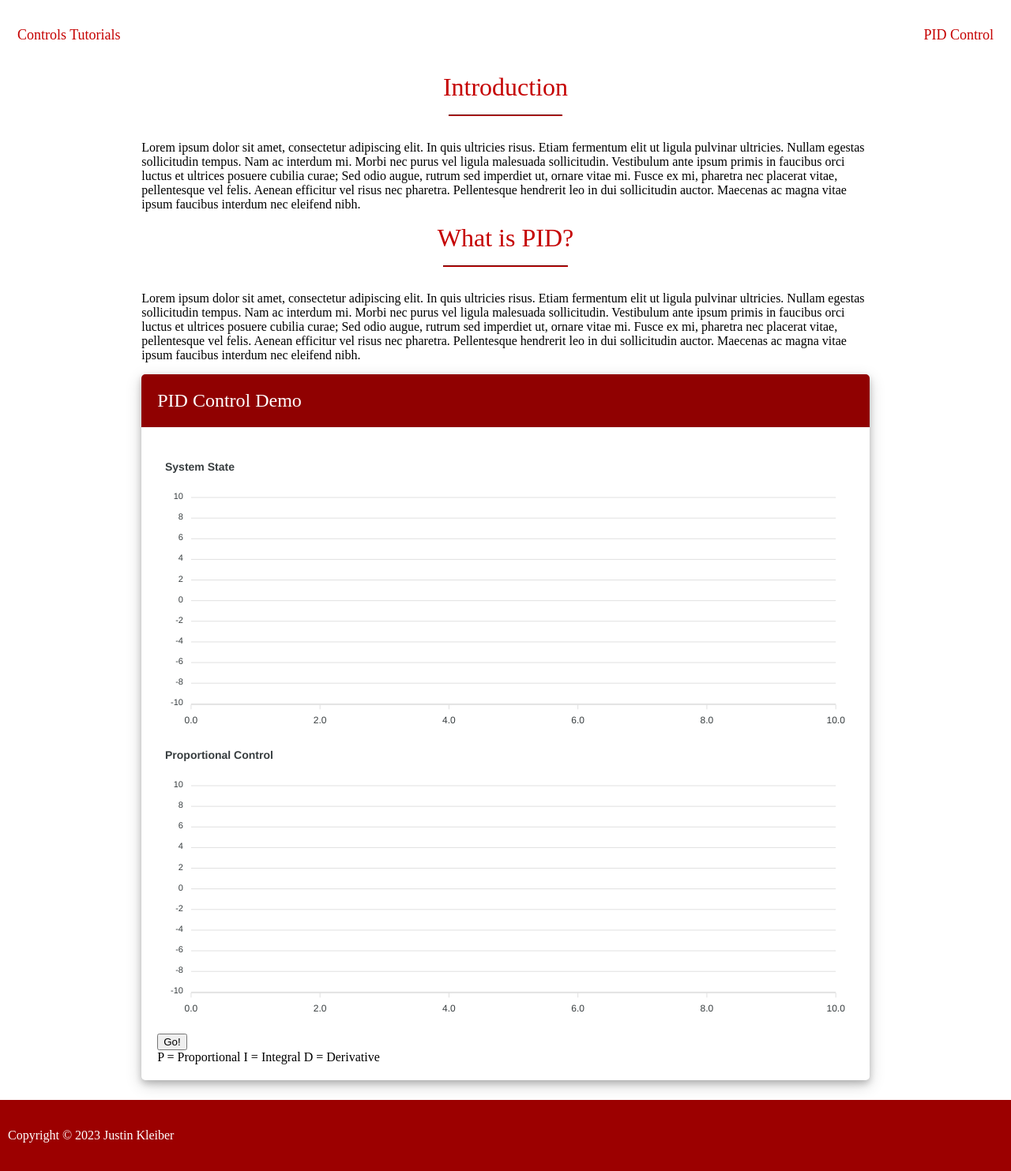
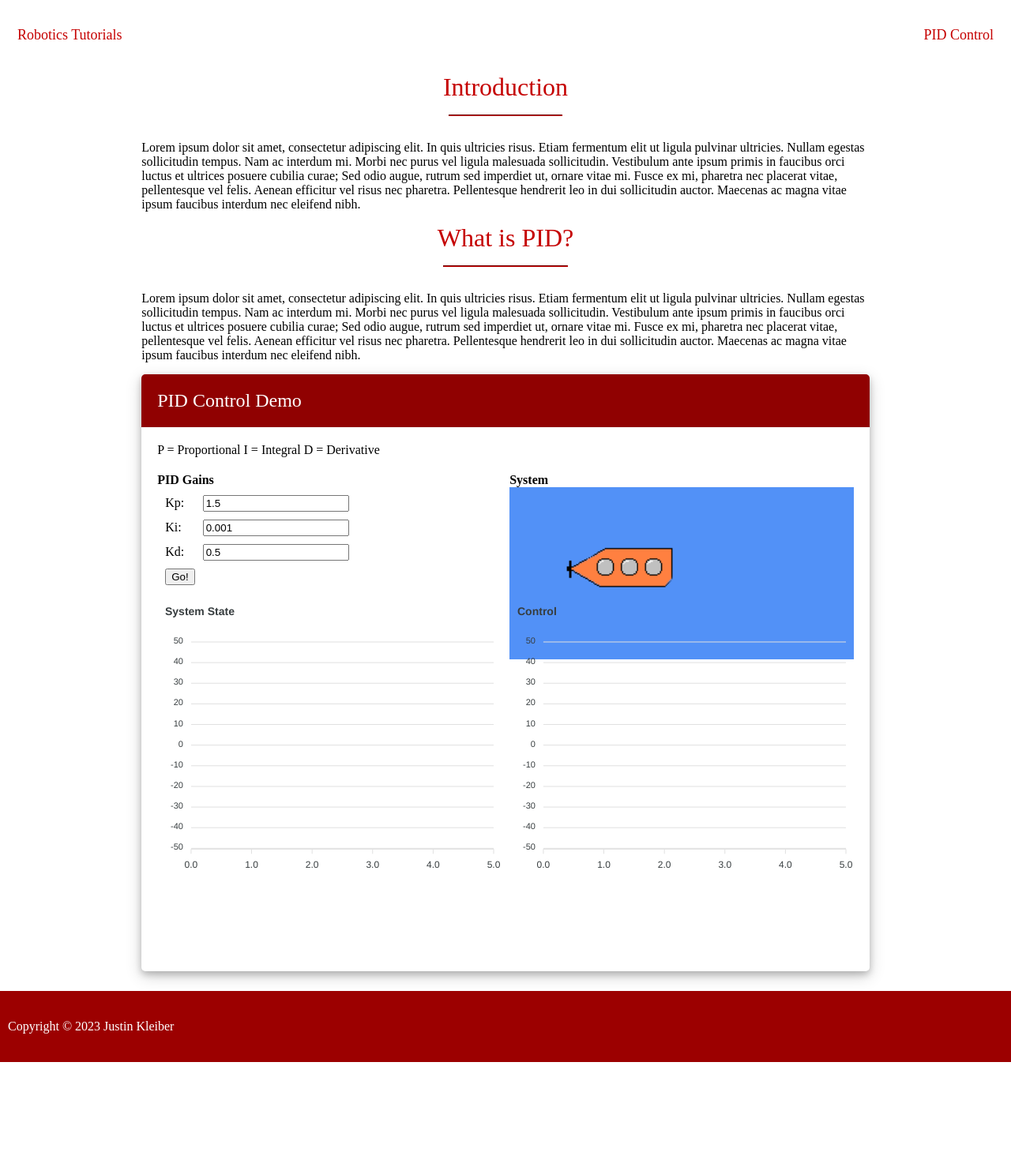
Before and after one commit to jkleiber/controls-tutorials, a Flask app: page /pid-control.html in a window 1280 px wide. Shown: the whole page at 79% size. After the commit the page ends 1345 px from the top, so only its background shows below. Run offline with Flask 2, Linux system fonts and the light colour scheme; some libraries are stand-ins or nearby versions; some web fonts are replaced.

Commit message:
Updates PID simulation to have pictures and working graphs and user input

```diff
--- a/app/static/components/minor-header.html
+++ b/app/static/components/minor-header.html
@@ -1,5 +1,5 @@
 <div class="header">
-  <a href="index.html">Controls Tutorials</a>
+  <a href="index.html">Robotics Tutorials</a>
   <div class="header-right">
     <a href="pid-control.html">PID Control</a>
 
--- a/app/static/css/main.css
+++ b/app/static/css/main.css
@@ -187,6 +187,11 @@
 
 
 /* Example Entries */
+.example-summary {
+    width: 100%;
+    padding-bottom: 20px;
+}
+
 .example-block {
     border-radius: 5px;
     box-shadow: 0 4px 8px 0 rgba(0, 0, 0, 0.2), 0 6px 20px 0 rgba(0, 0, 0, 0.19);
@@ -207,6 +212,45 @@
     font-size: 24px;
 }
 
+.wrapper-2x2 {
+    display: grid;
+    grid-template-columns: repeat(2, 1fr);
+    gap: 10px;
+    grid-auto-rows: 25%;
+}
+
+
+.realtime-example-chart {
+    display: flex;
+    /* width: 50%; */
+}
+
+.example-drawing {
+    width: 100%;
+}
+
+.example-inputs {
+    width: 100%;
+}
+
+.example-input-panel {
+    display: table;
+    border-spacing: 10px;
+}
+
+p.example-user-input-container {
+    display: table-row;
+    padding: 10px;
+}
+
+label.example-user-input {
+    display: table-cell;
+}
+
+input.example-user-input {
+    display: table-cell;
+}
+
 
 /* Button / Link Styles */
 .go-button {
--- a/app/static/js/pid_control_demo.js
+++ b/app/static/js/pid_control_demo.js
@@ -15,13 +15,45 @@
     '<script src="https://cdn.jsdelivr.net/npm/findindex_polyfill_mdn"><\/script>'
 )
 
+// System parameters
+var sys_params = {
+    a: -2,
+    b: -4,
+    c: 0.3
+};
+
+// Resources
+function loadImage(url) {
+    return new Promise(r => { let i = new Image(); i.onload = (() => r(i)); i.src = url; });
+}
+
+let auv_img = new Image();
+auv_img.onload = function(){}
+auv_img.src = "static/img/submarine.png";
+
+
 const delay = ms => new Promise(res => setTimeout(res, ms));
 
-function cart_pole(x, u) {
-    return 0;
+function second_order_sys(x, u, params) {
+    // Get states
+    var y = x[0];
+    var ydot = x[1];
+
+    // Get parameters
+    var a = params.a;
+    var b = params.b;
+    var c = params.c;
+
+    // Set up second order system:
+    // x_dot  = [0  1][x]    + [0]
+    // x_ddot = [a  b][xdot]   [c]u
+    xdot = ydot;
+    xddot = (a * y) + (b * ydot) + (c * u);
+
+    return [xdot, xddot];
 }
 
-function pid_chart_generator(x_id, u_id, speed) {
+function pid_chart_generator(x_id, u_id, tf, speed) {
     var x_options = {
         series: [],
         chart: {
@@ -58,11 +90,12 @@
         xaxis: {
             type: 'numeric',
             min: 0,
-            max: 10
+            max: tf
         },
         yaxis: {
-            max: 10,
-            min: -10
+            max: 50,
+            min: -50,
+            decimalsInFloat: 2
         },
         legend: {
             show: true
@@ -95,7 +128,7 @@
             curve: 'smooth'
         },
         title: {
-            text: 'Proportional Control',
+            text: 'Control',
             align: 'left'
         },
         markers: {
@@ -104,11 +137,12 @@
         xaxis: {
             type: 'numeric',
             min: 0,
-            max: 10
+            max: tf
         },
         yaxis: {
-            max: 10,
-            min: -10
+            max: 50,
+            min: -50,
+            decimalsInFloat: 2
         },
         legend: {
             show: true
@@ -123,42 +157,57 @@
 }
 
 const pid_control_sim = async(x_data, pid_data, sim_data) => {
-    // Compute error
-    var error = sim_data.setpoint - sim_data.x;
+    // Current time
+    var t = sim_data.t;
+
+    // Timestep
+    var dt = sim_data.dt;
+
+    // Compute error on position
+    var error = sim_data.setpoint - sim_data.x[0];
 
     // Proportional control
     var P = sim_data.Kp * error;
 
     // Integral control
-    sim_data.integrator += sim_data.Ki * error * sim_data.dt;
+    sim_data.integrator += sim_data.Ki * error * dt;
     var I = sim_data.integrator;
 
     // Derivative control
-    var slope = (error - sim_data.prev_error) / sim_data.dt;
+    var slope = (error - sim_data.prev_error) / dt;
     var D = sim_data.Kd * slope;
 
     // Control
     var u = P + I + D;
 
     // Update dynamics
-    var xdot = cart_pole(sim_data.x, u);
+    var xdot = second_order_sys(sim_data.x, u, sys_params);
 
     // Integrate
-    sim_data.x += xdot * sim_data.dt;
+    sim_data.x[0] += xdot[0] * dt;
+    sim_data.x[1] += xdot[1] * dt;
 
     // Update time
-    sim_data.t += sim_data.dt;
+    sim_data.t += dt;
 
     // Update derivative tracker
     sim_data.prev_error = error;
 
-    // Chart Data
-    var t = sim_data.t;
+    // Update position chart
     x_data[0].data.push({
         x: t,
-        y: sim_data.x
+        y: sim_data.x[0]
+    });
+    x_data[1].data.push({
+        x: t,
+        y: sim_data.x[1]
+    });
+    x_data[2].data.push({
+        x: t,
+        y: error
     });
 
+    // Update control chart
     pid_data[0].data.push({
         x: t,
         y: u
@@ -198,7 +247,73 @@
     ];
 
     x.series = [{
-        name: "State",
+        name: "Position",
+        data: []
+    },
+    {
+        name: "Velocity",
+        data: []
+    },
+    {
+        name: "Error",
         data: []
     }];
 }
+
+function drawAUV(canvas, ctx, pitch) {
+    ctx.clearRect(0, 0, canvas.width, canvas.height);
+    drawBackground(ctx, canvas.width, canvas.height);
+    drawRotatedImage(ctx, auv_img, 50, 50, pitch);
+}
+
+function drawBackground(ctx, width, height) {
+    ctx.beginPath();
+    ctx.rect(0, 0, width, height);
+    ctx.fillStyle = "#5291f7";
+    ctx.fill();
+}
+
+function drawRotatedRect(ctx, x, y, width, height, degrees) {
+
+    // first save the untranslated/unrotated context
+    ctx.save();
+
+    ctx.beginPath();
+    // move the rotation point to the center of the rect
+    ctx.translate(x + width / 2, y + height / 2);
+    // rotate the rect
+    ctx.rotate(degrees * Math.PI / 180);
+
+    // draw the rect on the transformed context
+    // Note: after transforming [0,0] is visually [x,y]
+    //       so the rect needs to be offset accordingly when drawn
+    ctx.rect(-width / 2, -height / 2, width, height);
+
+    ctx.fillStyle = "gold";
+    ctx.fill();
+
+    // restore the context to its untranslated/unrotated state
+    ctx.restore();
+
+}
+
+function drawRotatedImage(ctx, image, x, y, degrees) {
+
+    // first save the untranslated/unrotated context
+    ctx.save();
+
+    ctx.beginPath();
+    // move the rotation point to the center of the rect
+    ctx.translate(x + image.width / 2, y + image.height / 2);
+    // rotate the rect
+    ctx.rotate(degrees * Math.PI / 180);
+
+    // draw the image on the transformed context
+    // Note: after transforming [0,0] is visually [x,y]
+    //       so the image needs to be offset accordingly when drawn
+    ctx.drawImage(image, -image.width / 2, -image.height / 2);
+
+    // restore the context to its untranslated/unrotated state
+    ctx.restore();
+
+}
--- a/app/templates/pid-control.html
+++ b/app/templates/pid-control.html
@@ -89,20 +89,49 @@
                     <!-- <div class="lesson-authors">
                             Justin Kleiber
                         </div> -->
-                    <br>
+
                     <div class="example-frame">
-                        <div id="x-chart-p-control"></div>
-                        <div id="u-chart-p-control"></div>
-
-                        <button onclick="run_p_sim()">Go!</button>
-
-                        <div class="lesson-summary">
+                        <div class="example-summary">
                             P = Proportional
 
                             I = Integral
 
                             D = Derivative
                         </div>
+
+                        <div class="wrapper-2x2">
+                            <div id="pid-control-inputs" class="example-inputs">
+                                <b>PID Gains</b>
+                                <div class="example-input-panel">
+
+                                    <p class="example-user-input-container">
+                                        <label for="kp-input" class="example-user-input">Kp:</label>
+                                        <input type="number" id="kp-input" class="example-user-input" value="1.5">
+                                    </p>
+                                    <p class="example-user-input-container">
+                                        <label for="ki-input" class="example-user-input">Ki:</label>
+                                        <input type="number" id="ki-input" class="example-user-input" value="0.001">
+                                    </p>
+                                    <p class="example-user-input-container">
+                                        <label for="kd-input" class="example-user-input">Kd:</label>
+                                        <input type="number" id="kd-input" class="example-user-input" value="0.5">
+                                    </p>
+
+                                    <button onclick="run_pid_sim()">Go!</button>
+
+                                </div>
+                            </div>
+                            <div id="draw-sim-pid-control-container">
+                                <b>System</b>
+                                <canvas id="draw-sim-pid-control-canvas" class="example-drawing"></canvas>
+                            </div>
+                            <div id="x-chart-pid-control" class="realtime-example-chart"></div>
+                            <div id="u-chart-pid-control" class="realtime-example-chart"></div>
+                        </div>
+
+
+
+
                     </div>
                 </div>
 
@@ -112,85 +141,115 @@
     </div>
 
     <script>
-        // Constants
-        let X_AXIS_RANGE = 10;
-        let TIME_INTERVAL_MS = 250;
-        let DATA_LENGTH = 20;
+        // Simulation Constants
+        let TIME_INTERVAL_MS = 100;
 
-        // P-control example
-        p_charts = pid_chart_generator("#x-chart-p-control", "#u-chart-p-control", TIME_INTERVAL_MS);
-        x_chart_1 = p_charts[0];
-        u_chart_1 = p_charts[1];
+        // Canvas
+        var canvas = document.getElementById("draw-sim-pid-control-canvas");
+        var ctx = canvas.getContext("2d");
+
+        // PID control example constants
+        var pid_x0 = [0, 0];   // Initial condition
+        var pid_xt = 0.0; // Setpoint
+        var pid_Kp = 0.5; // Proportional gain
+        var pid_tf = 5;  // final sim time
+        var pid_dt = TIME_INTERVAL_MS / 1000;
+        var MIN_X0 = 25;
+        var MAX_X0 = 45;
+
+        // PID control example charts
+        pid_charts = pid_chart_generator("#x-chart-pid-control", "#u-chart-pid-control", pid_tf, TIME_INTERVAL_MS);
+        x_chart_1 = pid_charts[0];
+        u_chart_1 = pid_charts[1];
         x_chart_1.render();
         u_chart_1.render();
 
-        var p_control_run = false;
-        var p_control_reset = false;
+        var pid_control_run = false;
+        var pid_control_reset = false;
+        var first_run = true;
 
-        var p_charts_dict = {
+        var pid_charts_dict = {
             x_chart: x_chart_1,
             pid_chart: u_chart_1
         };
 
-        // Example constants
-        var p_x0 = 4;   // Initial condition
-        var p_xt = 0.0; // Setpoint
-        var p_Kp = 0.5; // Proportional gain
-        var p_tf = 10;  // final sim time
-        var p_dt = TIME_INTERVAL_MS / 1000;
-
         // Example data
-        var p_sim_data = {
+        var pid_sim_data = {
             t: 0,
-            x: p_x0,
-            setpoint: p_xt,
+            x: pid_x0,
+            setpoint: pid_xt,
             Kp: 1,
             Ki: 0,
             Kd: 0,
-            dt: p_dt,
+            dt: pid_dt,
             prev_error: 0,
             integrator: 0
         };
-        var p_x_data = {
+        var pid_x_data = {
             series: []
         };
-        var p_pid_data = {
+        var pid_pid_data = {
             series: []
         };
         // reset to initialize
-        example_reset(p_x_data, p_pid_data);
-        console.log(p_x_data)
+        example_reset(pid_x_data, pid_pid_data);
+        console.log(pid_x_data)
 
-        function run_p_sim() {
-            if (p_control_run) {
-                p_control_reset = true;
+        function run_pid_sim() {
+            // Set state to running
+            pid_control_run = true;
+
+            // Reset the views.
+            example_reset(pid_x_data, pid_pid_data);
+            pid_sim_data.prev_error = 0;
+            pid_sim_data.integrator = 0;
+            pid_sim_data.t = 0;
+
+            // Get user input.
+            pid_sim_data.Kp = parseFloat(document.getElementById("kp-input").value);
+            pid_sim_data.Ki = parseFloat(document.getElementById("ki-input").value);
+            pid_sim_data.Kd = parseFloat(document.getElementById("kd-input").value);
+
+            // Come up with new initial condition.
+            new_x0(pid_sim_data);
+        }
+
+        function new_x0(sim_data) {
+            // Generate random initial condition.
+            var x0_range = MAX_X0 - MIN_X0;
+            var x0_center = MAX_X0 - (x0_range / 2);
+            var x0 = (Math.random() * x0_range) + (x0_center - (x0_range / 2));
+
+            if (Math.random() > 0.5) {
+                x0 = -1 * x0;
             }
-            p_control_run = true;
+
+            sim_data.x = [x0, 0];
         }
 
         window.setInterval(function () {
-            // If the P-control needs to be reset, reset it.
-            if (p_control_reset) {
-                example_reset(p_x_data, p_pid_data);
-                p_sim_data.prev_error = 0;
-                p_sim_data.integrator = 0;
-                p_sim_data.t = 0;
-                p_control_reset = false;
+            // If this is the first run, draw the AUV to initialize the scene.
+            if (first_run) {
+                drawAUV(canvas, ctx, pid_sim_data.x[0])
             }
 
-            // If P-control example is running, manage it.
-            if (p_control_run) {
+            // If PID control example is running, manage it.
+            if (pid_control_run) {
                 // Run the simulation
-                pid_control_sim(p_x_data.series, p_pid_data.series, p_sim_data);
+                pid_control_sim(pid_x_data.series, pid_pid_data.series, pid_sim_data);
+
+                // Draw the example
+                drawAUV(canvas, ctx, pid_sim_data.x[0])
 
                 // Update charts
-                p_charts_dict.pid_chart.updateSeries(p_pid_data.series);
-                p_charts_dict.x_chart.updateSeries(p_x_data.series);
+                pid_charts_dict.pid_chart.updateSeries(pid_pid_data.series);
+                pid_charts_dict.x_chart.updateSeries(pid_x_data.series);
 
-                if (p_sim_data.t >= p_tf) {
-                    p_control_run = false;
+                if (pid_sim_data.t > pid_tf) {
+                    pid_control_run = false;
                 }
             }
+
 
 
         }, TIME_INTERVAL_MS);
```
Also changed, not shown: README.md, app/static/img/submarine.png (added), 3 other files.
